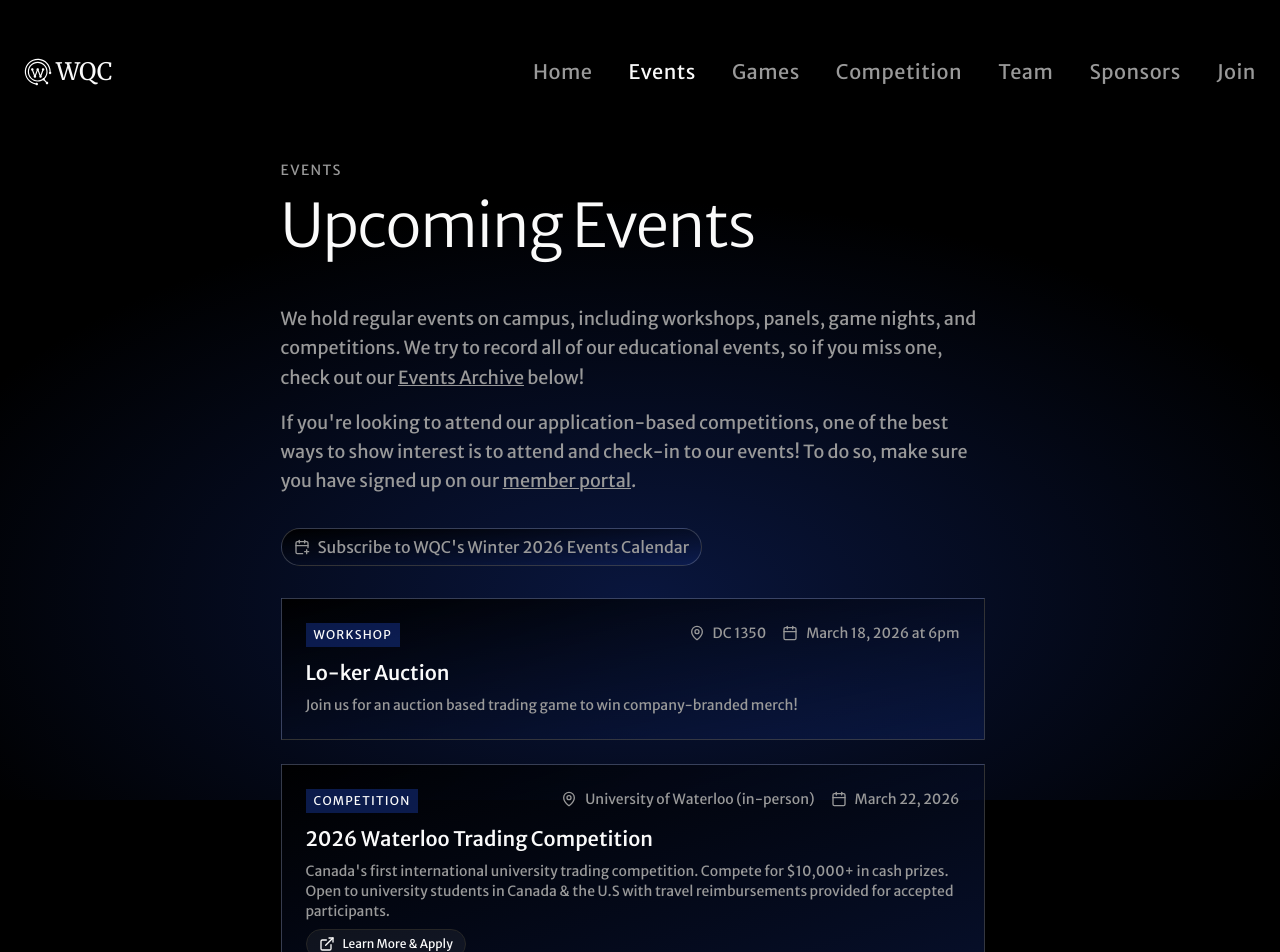
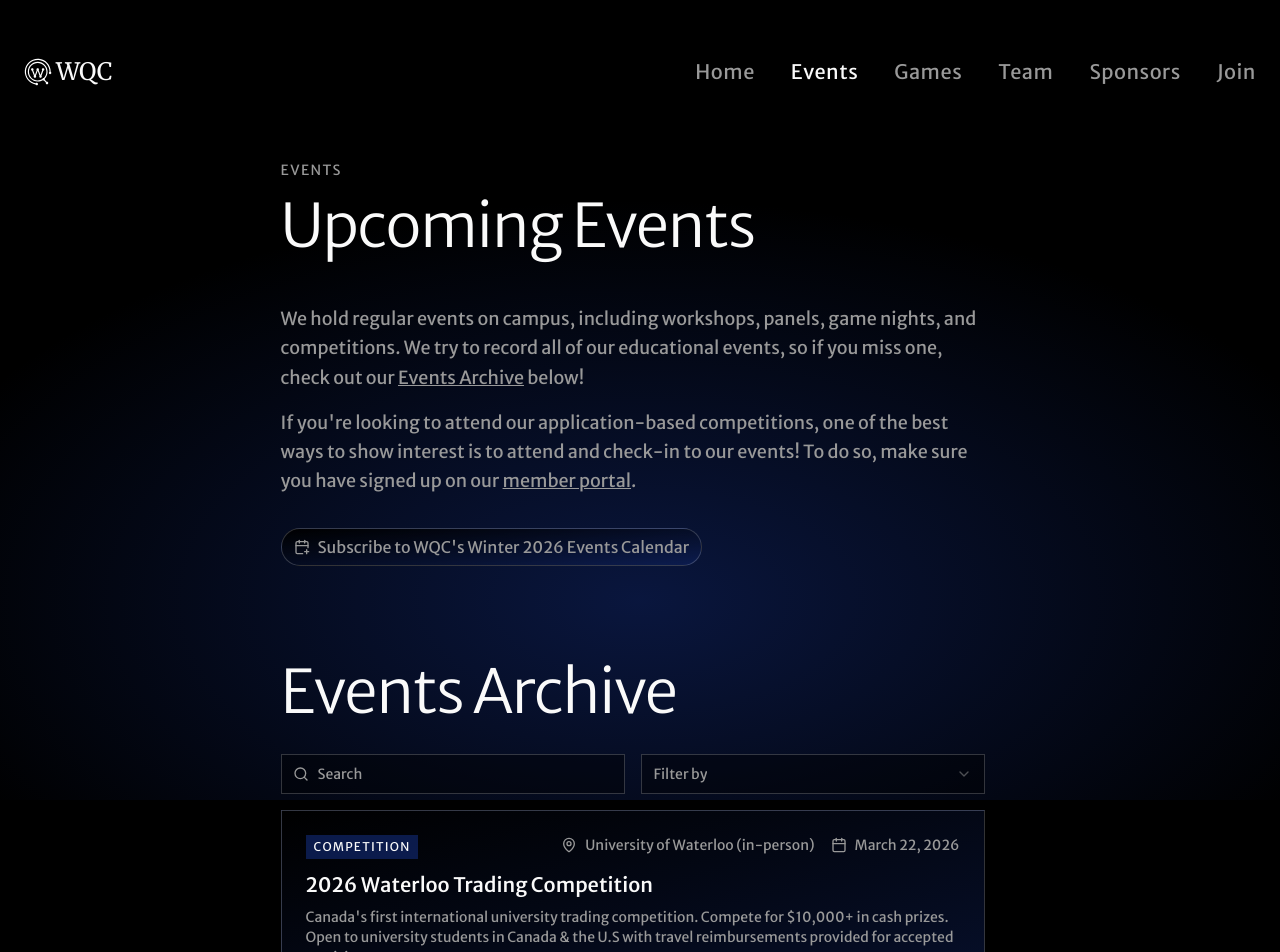
Before and after one commit to waterlooquantclub/waterlooquantclub.github.io, a React (Vite) app in the folder client/: page /events in a window 1280 px wide. Shown: the top 952 px of the page. Built offline with nearby package versions, Linux system fonts and the light colour scheme; the HTML template or start-up script is replaced by a standard one.

Commit message:
temporarily hiding competitions page post trading comp

```diff
--- a/client/src/App.tsx
+++ b/client/src/App.tsx
@@ -30,7 +30,7 @@ const App = () => (
 
           <Route path="/events" element={<Events />} />
           <Route path="/games" element={<Games />} />
-          <Route path="/competition" element={<Competition />} />
+          {/* <Route path="/competition" element={<Competition />} /> */}
           <Route path="/team" element={<Team />} />
           <Route path="/sponsors" element={<Sponsors />} />
           <Route path="/join" element={<Join />} />
--- a/client/src/components/Navbar.tsx
+++ b/client/src/components/Navbar.tsx
@@ -12,7 +12,7 @@ const navLinks = [
   { name: "Home", path: "/" },
   { name: "Events", path: "/events" },
   { name: "Games", path: "/games" },
-  { name: "Competition", path: "/competition" },
+  // { name: "Competition", path: "/competition" },
   { name: "Team", path: "/team" },
   { name: "Sponsors", path: "/sponsors" },
   { name: "Join", path: "/join" },
--- a/client/src/pages/Events.tsx
+++ b/client/src/pages/Events.tsx
@@ -15,26 +15,27 @@ import {
 } from "@/components/ui/select";
 
 const events: EventData[] = [
+
+];
+
+const archivedEvents: EventData[] = [
+  {
+    title: "2026 Waterloo Trading Competition",
+    date: "March 22, 2026",
+    location: "University of Waterloo (in-person)",
+    type: "Competition",
+    tags: ["WINTER 26"],
+    description: "Canada's first international university trading competition. Compete for $10,000+ in cash prizes. Open to university students in Canada & the U.S with travel reimbursements provided for accepted participants.",
+    // externalLink: { label: "Learn More & Apply", url: "/competition" }
+  },
   {
     title: "Lo-ker Auction",
     date: "March 18, 2026 at 6pm",
     location: "DC 1350",
     type: "Workshop",
-    posterImage: "/events/lo-ker-auction.png",
+     tags: ["WINTER 26"],
     description: "Join us for an auction based trading game to win company-branded merch!",
   },
-  {
-    title: "2026 Waterloo Trading Competition",
-    date: "March 22, 2026",
-    location: "University of Waterloo (in-person)",
-    type: "Competition",
-    posterImage: "/events/w26compposter.png",
-    description: "Canada's first international university trading competition. Compete for $10,000+ in cash prizes. Open to university students in Canada & the U.S with travel reimbursements provided for accepted participants.",
-    externalLink: { label: "Learn More & Apply", url: "/competition" }
-  }
-];
-
-const archivedEvents: EventData[] = [
   {
     title: "Optiver Trading Challenge",
     date: "March 11th, 2026 at 6:30pm",
```
